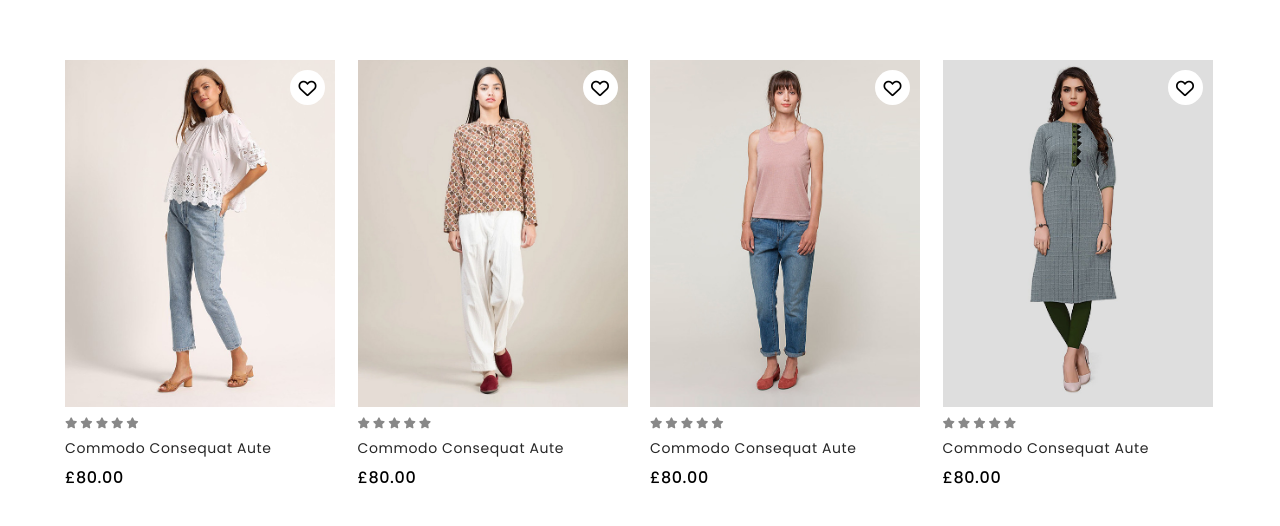
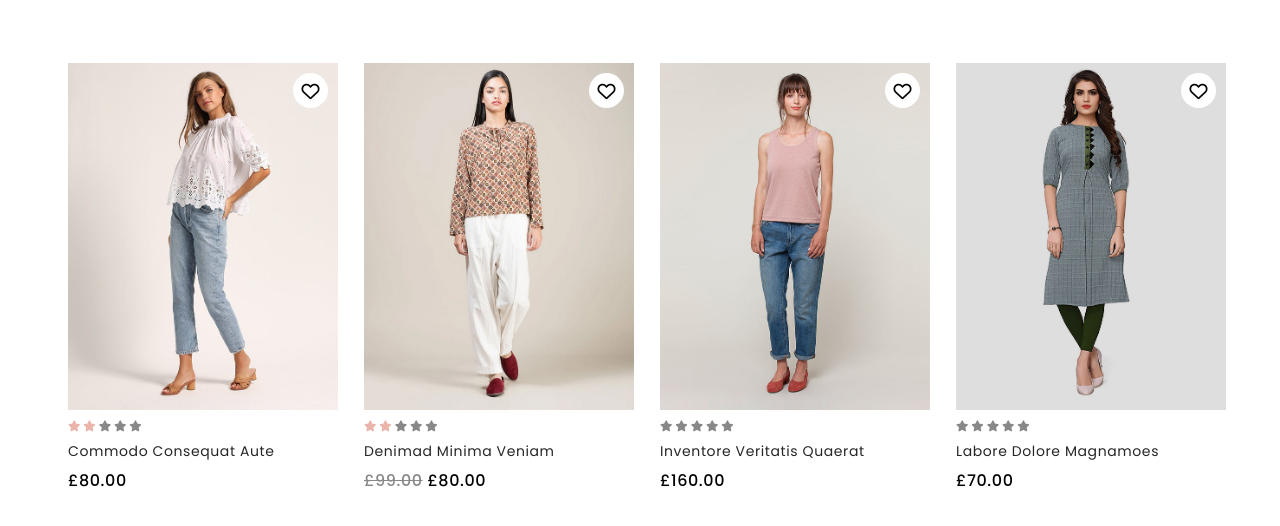
Before and after one commit to AlimaKarimova/PragmatechFrontEndProject, a plain HTML site: page ProductlistUI/index.html in a window 1280 px wide. Drawn offline with Linux system fonts and the light colour scheme.

Commit message:
Bordere duzelis olundu

```diff
--- a/ProductlistUI/index.html
+++ b/ProductlistUI/index.html
@@ -32,8 +32,8 @@
          </div>
          <div class="info-box">
             <span class="star">
-               <i class="fa-solid fa-star"></i>
-               <i class="fa-solid fa-star"></i>
+               <i class="fa-solid fa-star pink-star"></i>
+               <i class="fa-solid fa-star pink-star"></i>
                <i class="fa-solid fa-star"></i>
                <i class="fa-solid fa-star"></i>
                <i class="fa-solid fa-star"></i>
@@ -56,14 +56,14 @@
          </div>
          <div class="info-box">
             <span class="star">
-               <i class="fa-solid fa-star"></i>
-               <i class="fa-solid fa-star"></i>
+               <i class="fa-solid fa-star pink-star"></i>
+               <i class="fa-solid fa-star pink-star"></i>
                <i class="fa-solid fa-star"></i>
                <i class="fa-solid fa-star"></i>
                <i class="fa-solid fa-star"></i>
             </span>
-            <span class="name">Commodo Consequat Aute</span>
-            <span class="price">£80.00</span>
+            <span class="name">Denimad Minima Veniam</span>
+            <span class="price"> <del style="color: #888888;">£99.00</del> £80.00</span>
             <a href="#" class="btn">Add to Cart</a>
 
          </div>
@@ -86,8 +86,8 @@
                <i class="fa-solid fa-star"></i>
                <i class="fa-solid fa-star"></i>
             </span>
-            <span class="name">Commodo Consequat Aute</span>
-            <span class="price">£80.00</span>
+            <span class="name">Inventore Veritatis Quaerat</span>
+            <span class="price">£160.00</span>
             <a href="#" class="btn">Add to Cart</a>
 
          </div>
@@ -110,8 +110,8 @@
                <i class="fa-solid fa-star"></i>
                <i class="fa-solid fa-star"></i>
             </span>
-            <span class="name">Commodo Consequat Aute</span>
-            <span class="price">£80.00</span>
+            <span class="name">Labore Dolore Magnamoes</span>
+            <span class="price">£70.00</span>
             <a href="#" class="btn">Add to Cart</a>
 
          </div>
--- a/ProductlistUI/style.css
+++ b/ProductlistUI/style.css
@@ -15,7 +15,8 @@ body {
    display: flex;
    flex-direction: column;
    padding: 10px;
-   border: none;
+   border:3px solid white;
+   transition: border .1s ease-in-out;
 }
 
 .item:hover {
@@ -34,6 +35,7 @@ body {
 
 .item:hover .dropdown-content {
    display: block;
+
 }
 
 /* image box ve onun hoverleri */
@@ -44,6 +46,7 @@ body {
    background-size: cover;
    margin-bottom: 10px;
    position: relative;
+   transition: all .5s ease-in-out;
 }
 
 .image-box-additional {
@@ -128,7 +131,9 @@ body {
    margin-bottom: 7px;
    margin-left: 0px;
 }
-
+.pink-star{
+   color: #ebb5ac;
+}
 .name {
    line-height: 24px;
    font-size: 14px;
@@ -166,4 +171,5 @@ body {
    line-height: 22px;
    font-weight: 500;
    letter-spacing: 0.6px;
+   transition: all .9s linear;
 }
```
